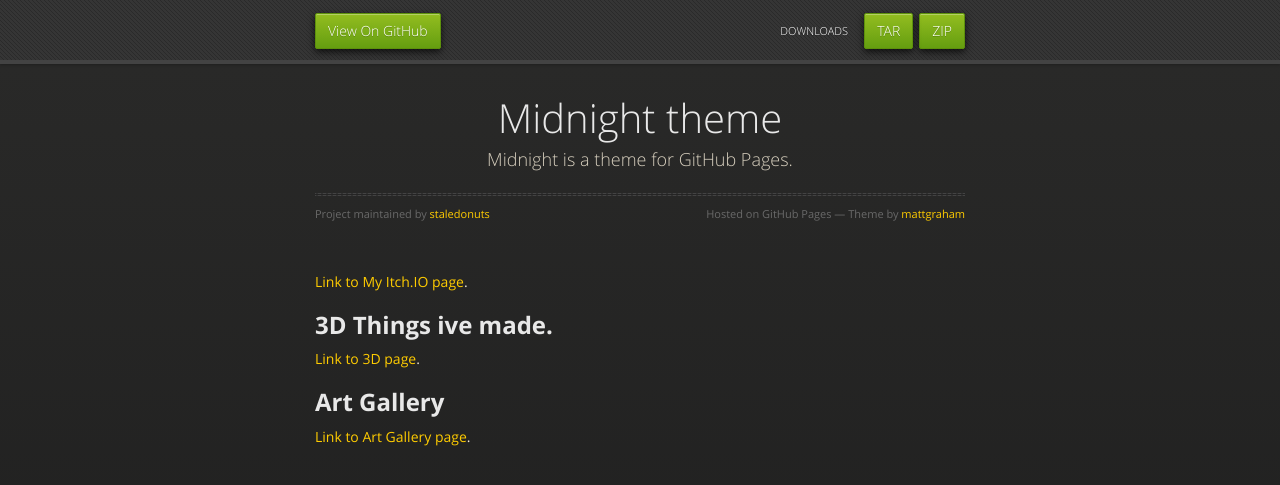
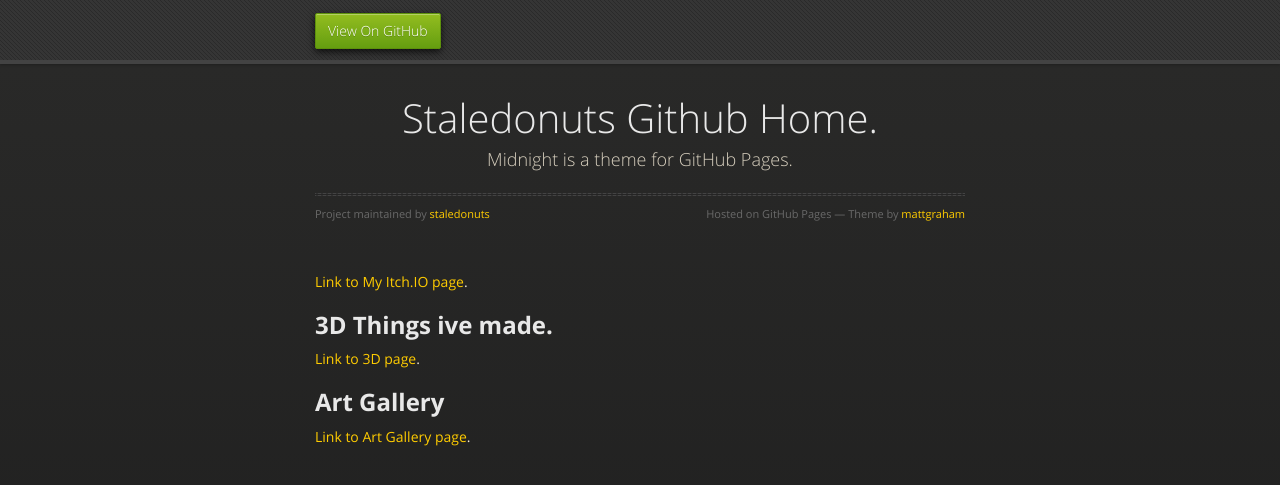
Before and after one commit to staledonuts/staledonuts, a Jekyll site: the page built from index.md, in a window 1280 px wide. Shown: the top 485 px of the page. Built offline with Jekyll 4.4.1, drawn with Linux system fonts in a browser that asks for light colours.

Commit message:
Update _config.yml

```diff
--- a/_config.yml
+++ b/_config.yml
@@ -1,5 +1,5 @@
-title: Midnight theme
+title: Staledonuts Github Home.
 description: Midnight is a theme for GitHub Pages.
-show_downloads: true
+show_downloads: false
 google_analytics:
 theme: jekyll-theme-midnight
```
